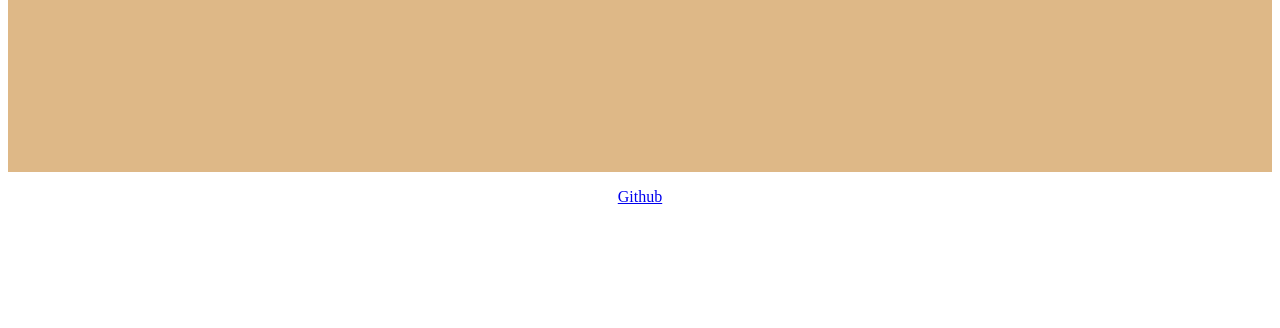
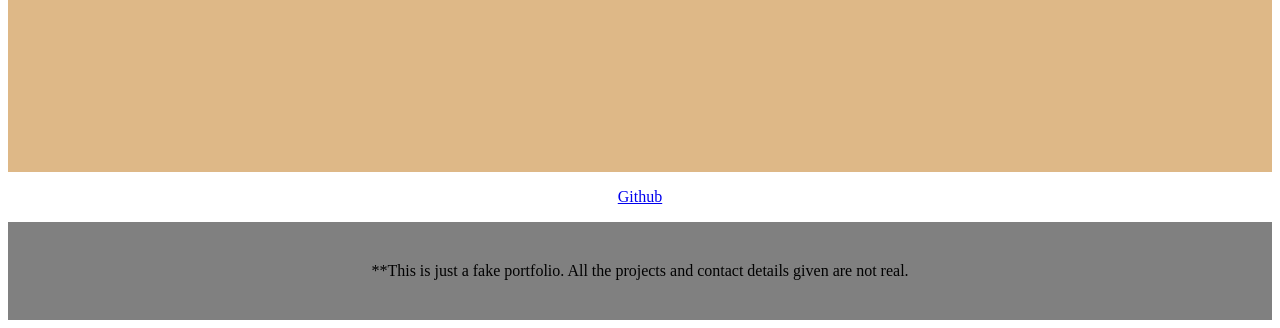
Before and after one commit to medijdir/MicroverseTrialwithfaruk, a plain HTML site: page index.html in a window 1280 px wide. Shown: the part 1374-1702 px from the top of the page. Before the commit the page ends 1604 px from the top, so only its background shows below. Drawn offline with Linux system fonts and the light colour scheme.

Commit message:
added footer

```diff
--- a/css/style.css
+++ b/css/style.css
@@ -59,3 +59,9 @@
   padding-top: 2vh;
   padding-bottom: 2vh;
 }
+.footer{
+  background-color: gray;
+  padding: 3vh;
+  text-align: center;
+
+}
--- a/index.html
+++ b/index.html
@@ -69,5 +69,11 @@
     </div>
 
     <script src="js/index.js"></script>
+    <footer class="footer">
+      <p>
+        **This is just a fake portfolio. All the projects and contact details
+        given are not real.
+      </p>
+    </footer>
   </body>
 </html>
```
